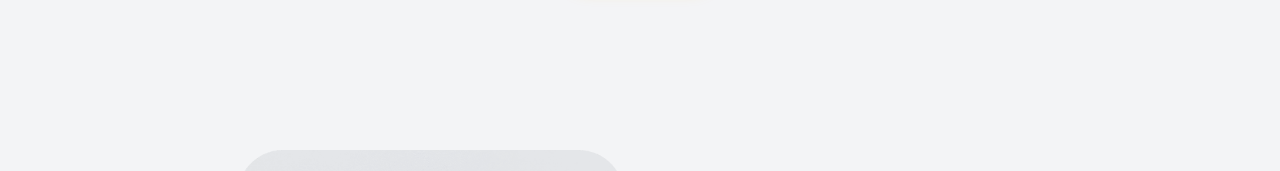
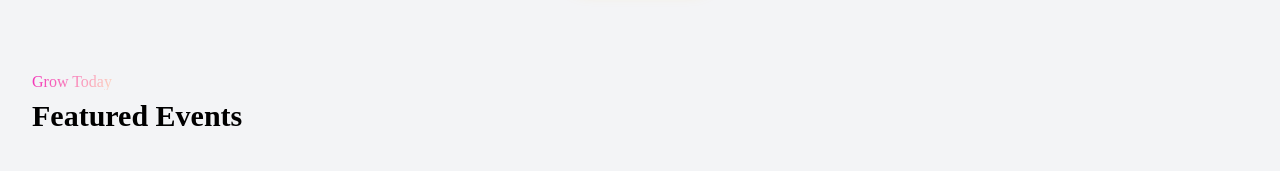
Before and after one commit to ShuvoProgram/SpectraEvent-Solutions_FrontEnd, a Next.js app: page / in a window 1280 px wide. Shown: the part 370-541 px from the top of the page. Built offline with nearby package versions, Linux system fonts and the light colour scheme.

Commit message:
added event feature

```diff
--- a/src/app/page.tsx
+++ b/src/app/page.tsx
@@ -6,6 +6,7 @@ import dynamic from 'next/dynamic';
 import { Metadata } from 'next';
 import Story from '@/components/Home/Story';
 import Brand from '@/components/Home/Brand';
+import FeatureEvent from '@/components/Home/Feature';
 
 const BannerList = dynamic(() => import('@/components/Home/BannerList'), { ssr: false });
 
@@ -19,6 +20,7 @@ export default function Home() {
     <>
       <Hero />
       <BannerList />
+      <FeatureEvent title='Featured Events' subtitle='Grow Today'/>
       <Story/>
       <Brand/>
     </>
--- a/src/components/Home/Feature.tsx
+++ b/src/components/Home/Feature.tsx
@@ -1,8 +1,47 @@
 import React from 'react'
 
-function FeatureEvent() {
+type EventListProps = {
+    title: string;
+    subtitle?: string;
+    hiddenEventId?: string;
+  };
+
+function FeatureEvent({title, subtitle, hiddenEventId}: EventListProps) {
   return (
-    <div>Feature</div>
+    <section className="grow-today">
+    <div className="container">
+      <div className="sub-title mb-1" id="grow-today">
+        <span className="text-gradient-pink">{subtitle}</span>
+      </div>
+      <div className="text-3xl text-black font-semibold">{title}</div>
+
+      <div className="mt-5 row gap">
+        {/* {!isError ? (
+          data
+            ?.filter((event) => event._id !== hiddenEventId)
+            .slice(0, 3)
+            .map((event: IEventMain) => (
+              <div className="col-12 col-md-6 col-lg-4" key={event._id}>
+                {!isLoading ? (
+                  <EventCard
+                    title={event.title}
+                    subtitle={event.category.name}
+                    description={event.venueName}
+                    price={event.tickets[0].price}
+                    imageUrl={`${process.env.NEXT_PUBLIC_API_URL}/${event.image.url}`}
+                    href={`/detail/${event._id}`}
+                  />
+                ) : (
+                  <Skeleton width="100%" height={300} borderRadius={20} />
+                )}
+              </div>
+            ))
+        ) : (
+          <p>Failed to fetch event list.</p>
+        )} */}
+      </div>
+    </div>
+  </section>
   )
 }
 
```
